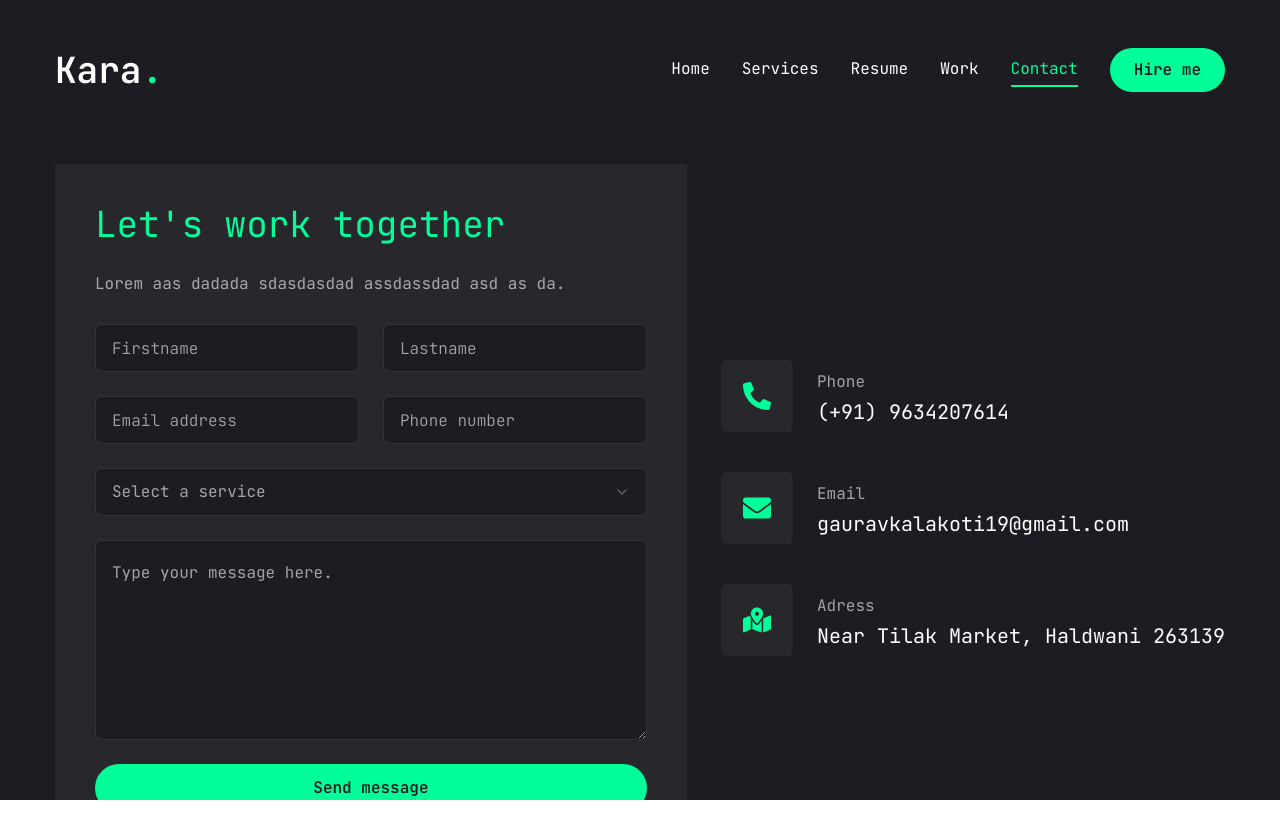
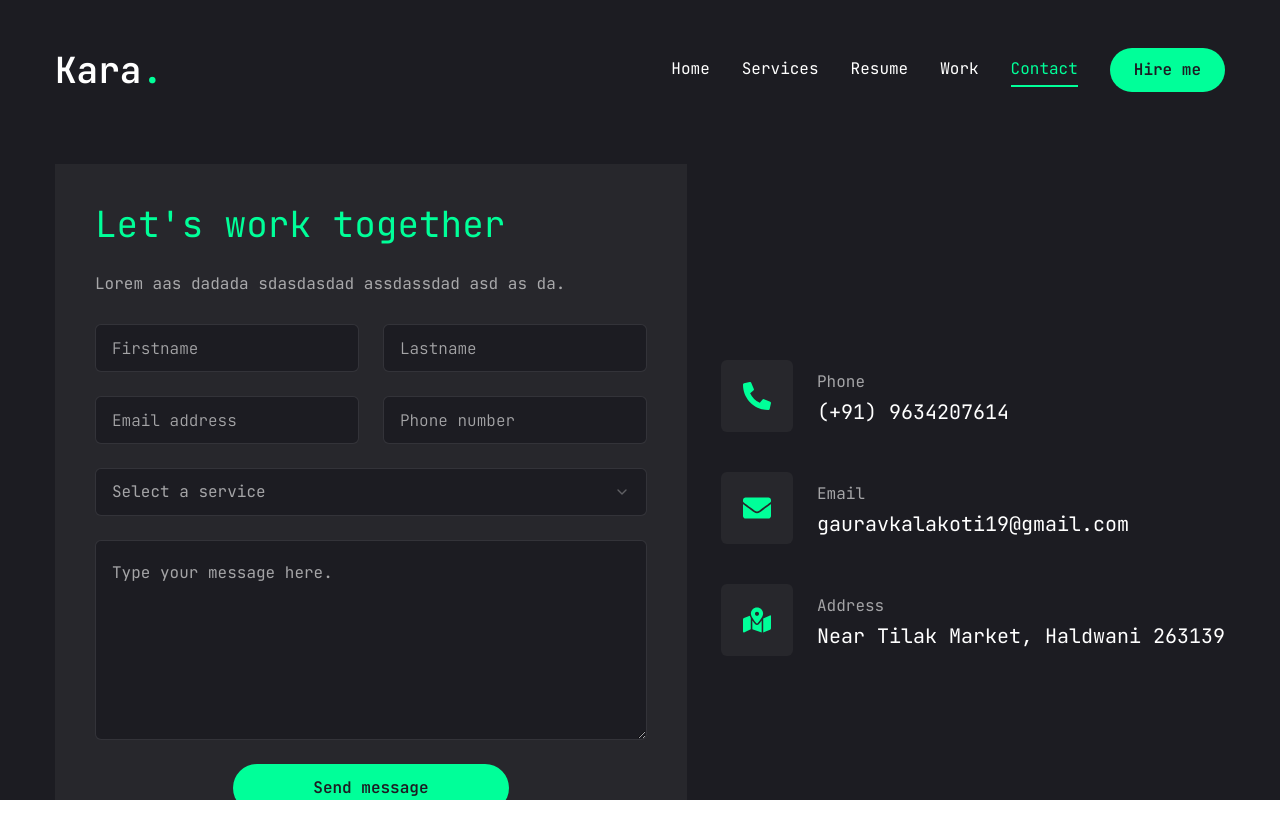
Before and after one commit to GauravSinghdev/Portfolio, a Next.js app: page /contact in a window 1280 px wide. Shown: the top 838 px of the page. Built offline with nearby package versions, Linux system fonts and the light colour scheme.

Commit message:
second commit

```diff
--- a/app/contact/page.jsx
+++ b/app/contact/page.jsx
@@ -29,7 +29,7 @@ const info = [
   },
   {
     icon: <FaMapMarkedAlt />,
-    title: "Adress",
+    title: "Address",
     description: "Near Tilak Market, Haldwani 263139"
   }
 ];
@@ -79,7 +79,7 @@ const Contact = () => {
               {/* textarea */}
               <Textarea className="h-[200px]" placeholder="Type your message here."/>
               {/* btn */}
-              <Button size="md" className="w-full">
+              <Button size="md" className="w-[50%] mx-auto rounded-3xl">
                 Send message
               </Button>
             </form>
```
